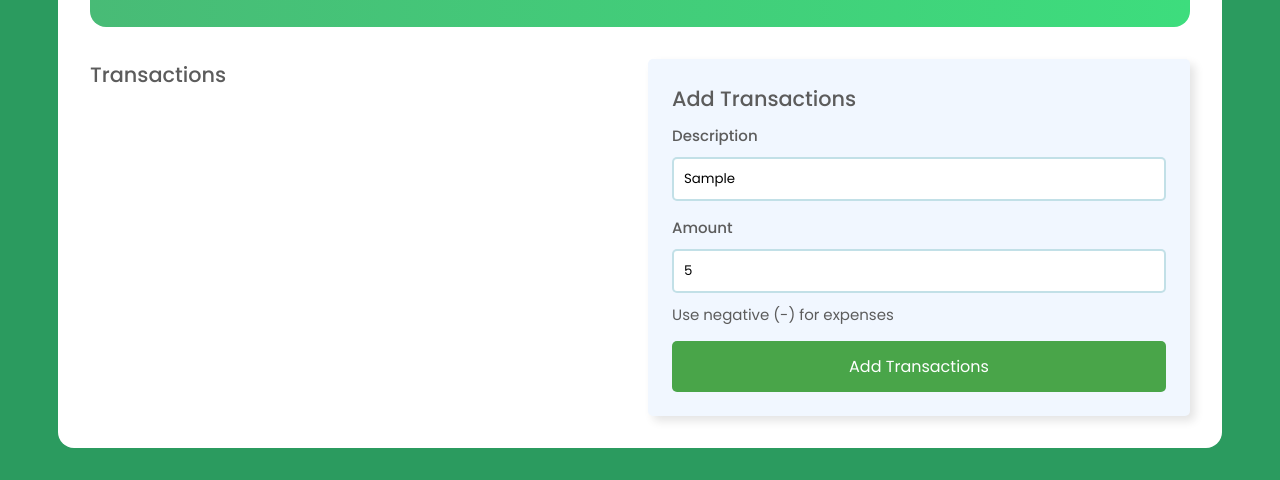
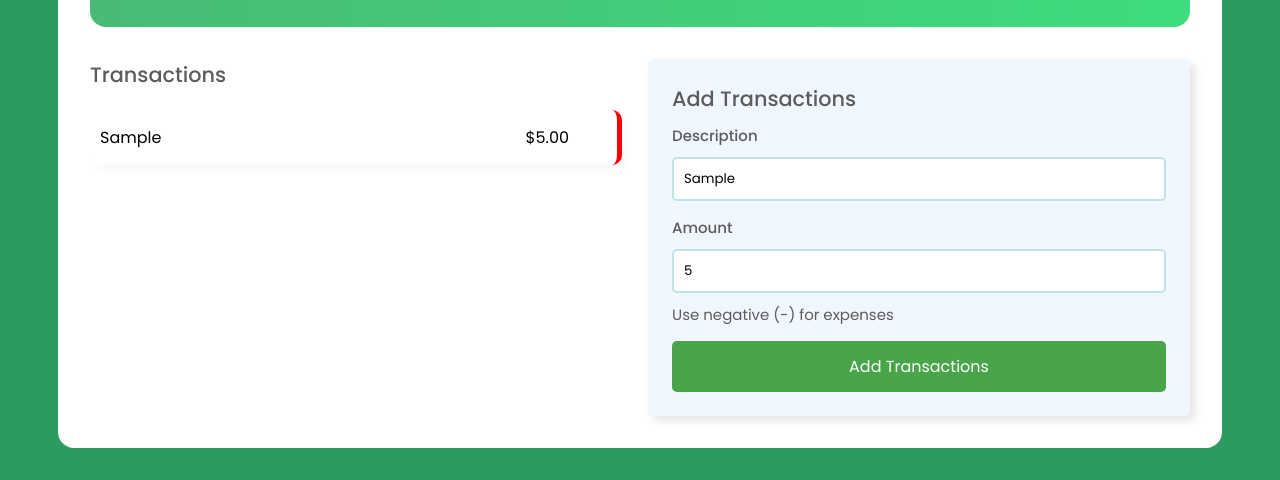
Before and after one commit to Shaine123/Expense-Tracker_Shin, a plain HTML site: page index.html in a window 1280 px wide. Both pictures are taken after typing "Sample", "5" into the empty fields and a click on the button "Add Transactions". Shown: the part 426-906 px from the top of the page. Drawn offline with Linux system fonts and the light colour scheme.

Commit message:
added logic for the transaction section

```diff
--- a/index.html
+++ b/index.html
@@ -35,7 +35,7 @@
       <div class="main-content">
         <div class="transactions">
           <h2>Transactions</h2>
-          <ul>
+          <ul id="transactions-container">
             <!-- transaction items will be here -->
             <!-- sample transaction  -->
             <!-- <span class="transaction-item">
--- a/script.js
+++ b/script.js
@@ -4,12 +4,11 @@ const expensesElmt = document.getElementById("expenses");
 const description = document.getElementById("description");
 const amount = document.getElementById("amount");
 const form = document.getElementById("submit-form");
+const transactionCont = document.getElementById("transactions-container");
 
 form.addEventListener("submit", addTransactions);
 
 const transactions = JSON.parse(localStorage.getItem("transactions")) || [];
-
-console.log(transactions);
 
 function addTransactions(e) {
   e.preventDefault();
@@ -25,9 +24,10 @@ function addTransactions(e) {
     amount: parseInt(amount),
   });
 
-  localStorage.setItem("transaction", transactions);
+  localStorage.setItem("transactions", JSON.stringify(transactions));
 
   updateIncomeSummary();
+  updateTrasactionList();
 }
 
 function updateIncomeSummary() {
@@ -58,6 +58,22 @@ function updateIncomeSummary() {
   expensesElmt.textContent = formatAmount(expenses);
 }
 
+function updateTrasactionList() {
+  transactions.map((transaction) => {
+    transactionCont.innerHTML += createTransItem(transaction);
+  });
+}
+
+function createTransItem(transaction) {
+  const transactionItem = `
+    <span class="transaction-item">
+      <p>${transaction.description}</p>
+      <p>${formatAmount(transaction.amount)}</p>
+    </span>
+   `;
+  return transactionItem;
+}
+
 function formatAmount(val) {
   const usd = new Intl.NumberFormat("en-US", {
     style: "currency",
@@ -68,3 +84,4 @@ function formatAmount(val) {
 }
 
 updateIncomeSummary();
+updateTrasactionList();
```
